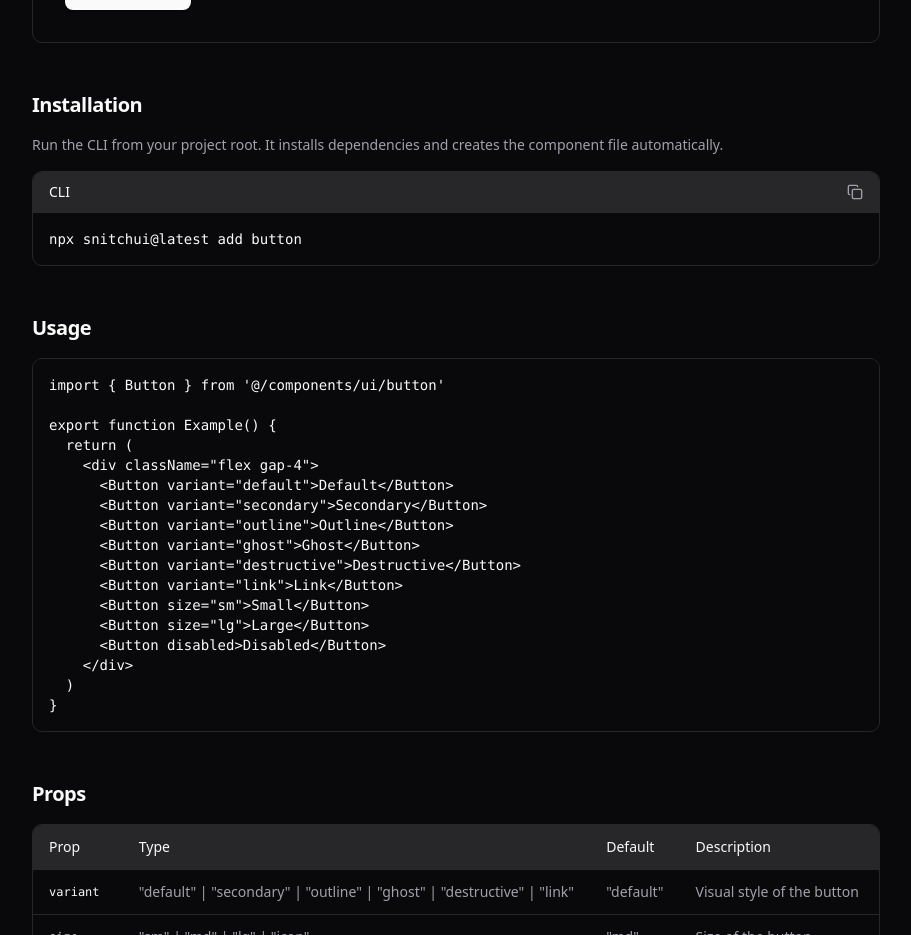
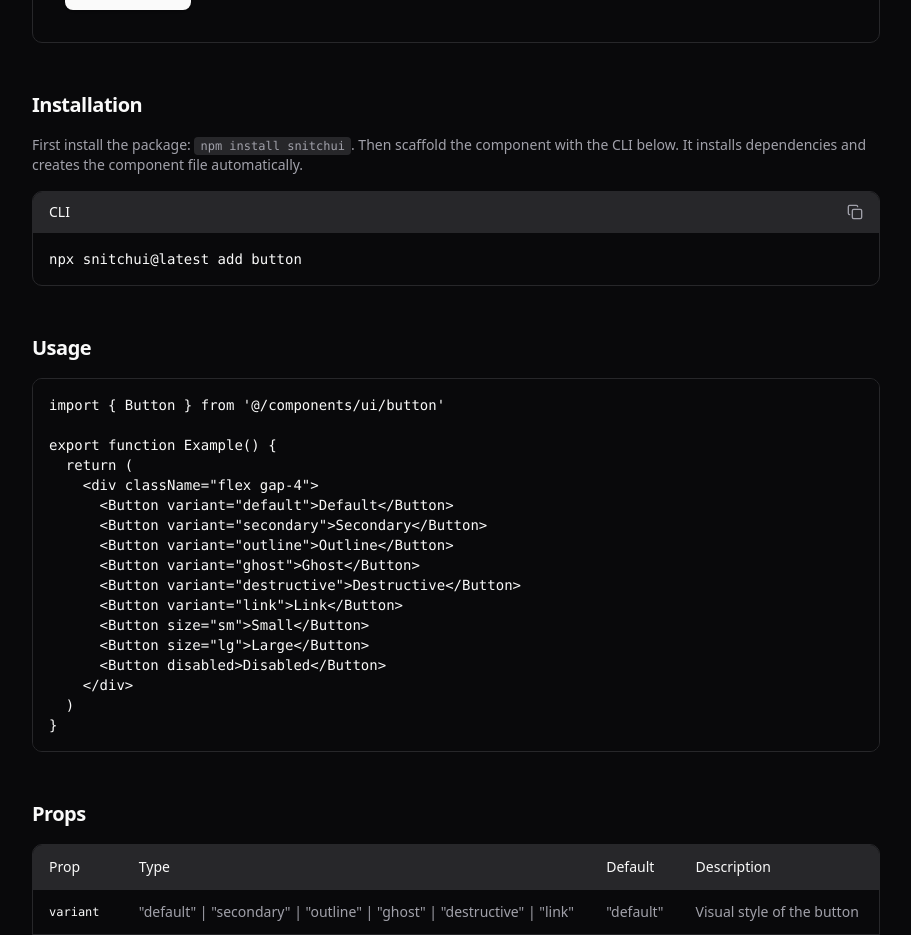
Before and after one commit to StromSpecter/snitchui, a React (Vite) app: page /docs/button in a window 1280 px wide. Shown: the part 860-1795 px from the top of the page, without its empty margins (312-1223 px from the left). Built offline with nearby package versions, Linux system fonts and the light colour scheme; no server answers.

Commit message:
docs: clarify installation flow - npm install first, then CLI scaffold

```diff
--- a/src/pages/ButtonPage.jsx
+++ b/src/pages/ButtonPage.jsx
@@ -28,7 +28,7 @@ export function ButtonPage() {
           Installation
         </h2>
         <p className="mb-4 text-sm text-muted-foreground">
-          Run the CLI from your project root. It installs dependencies and creates the component file automatically.
+          First install the package: <code className="text-xs bg-muted px-1.5 py-0.5 rounded">npm install snitchui</code>. Then scaffold the component with the CLI below. It installs dependencies and creates the component file automatically.
         </p>
         <div className="rounded-lg border border-border overflow-hidden">
           <div className="flex items-center justify-between bg-muted px-4 py-2.5 border-b border-border">
--- a/src/pages/InputPage.jsx
+++ b/src/pages/InputPage.jsx
@@ -26,7 +26,7 @@ export function InputPage() {
           Installation
         </h2>
         <p className="mb-4 text-sm text-muted-foreground">
-          Run the CLI from your project root. It installs dependencies and creates the component file automatically.
+          First install the package: <code className="text-xs bg-muted px-1.5 py-0.5 rounded">npm install snitchui</code>. Then scaffold the component with the CLI below. It installs dependencies and creates the component file automatically.
         </p>
         <div className="rounded-lg border border-border overflow-hidden">
           <div className="flex items-center justify-between bg-muted px-4 py-2.5 border-b border-border">
```
Also changed, not shown: 1 other file (tests, documents, lock files or other folders).
